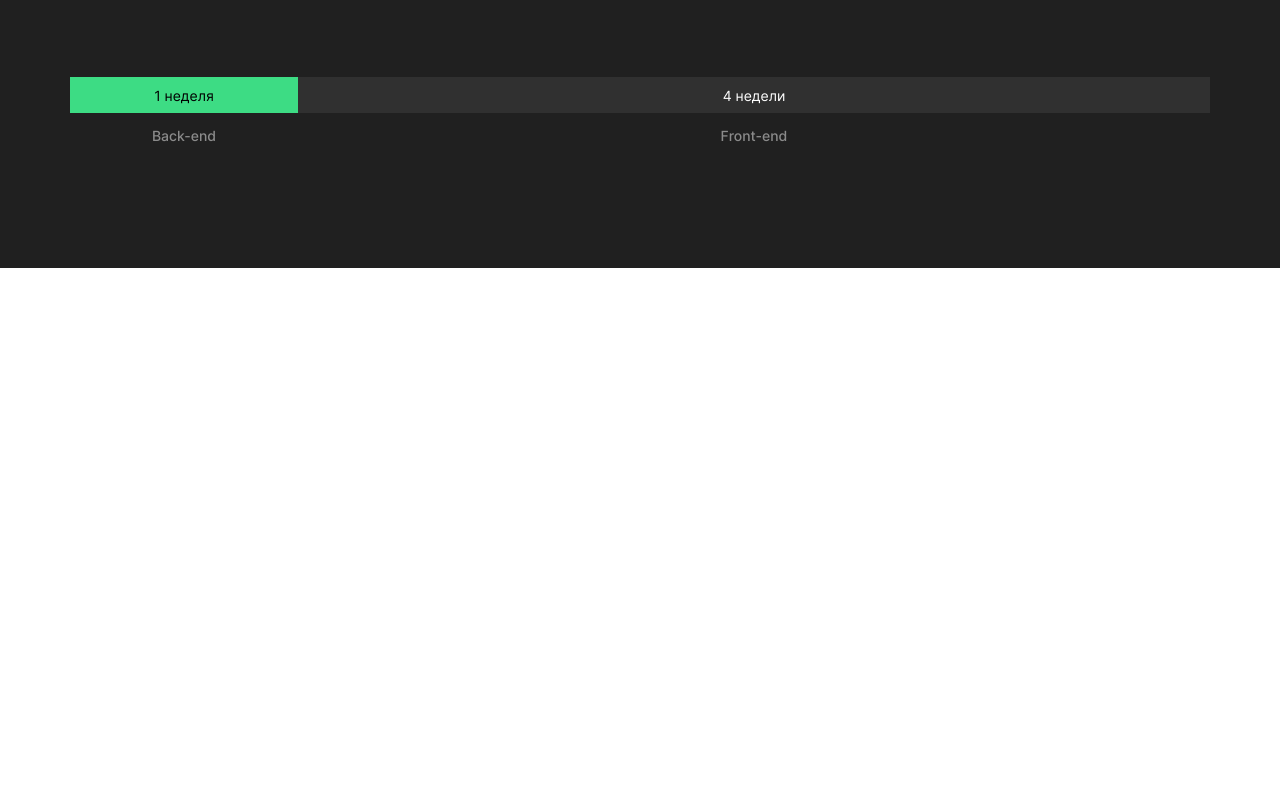
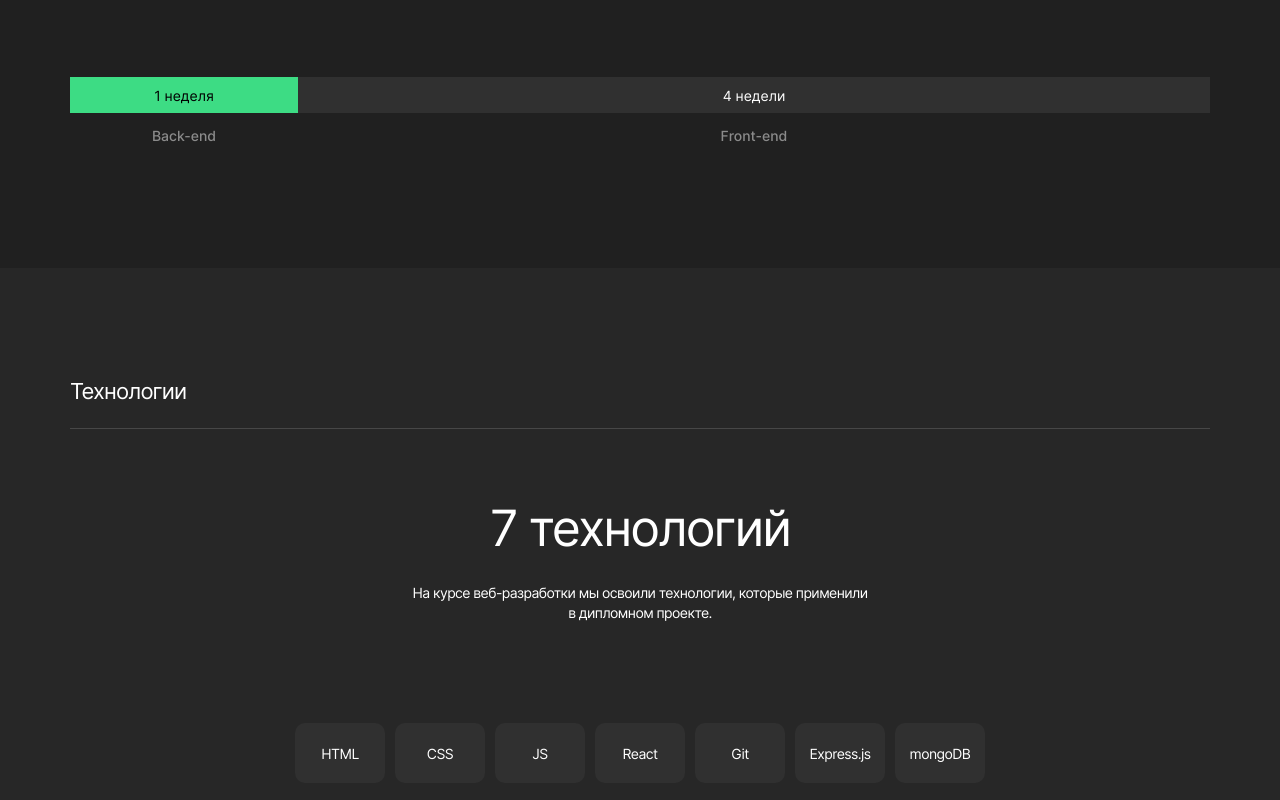
Before and after one commit to irina-tim/movies-explorer-frontend, a React (Create React App) app: page / in a window 1280 px wide. Shown: the part 928-1728 px from the top of the page. Before the commit the page ends 1196 px from the top, so only its background shows below. Built offline with nearby package versions, Linux system fonts and the light colour scheme.

Commit message:
feat: add Techs section

```diff
--- a/src/components/Main/AboutProject/AboutProject.css
+++ b/src/components/Main/AboutProject/AboutProject.css
@@ -3,6 +3,12 @@
     background-color: #202020;
     padding: 110px 0;
     color: white;
+}
+
+.about-project__group {
+    max-width: 1140px;
+    justify-content: space-between;
+    margin: 0 auto;
 }
 
 .about-project__header {
@@ -13,12 +19,6 @@
     width: 100%;
     padding-bottom: 23px;
     margin-bottom: 70px;
-}
-
-.about-project__group {
-    max-width: 1140px;
-    justify-content: space-between;
-    margin: 0 auto;
 }
 
 .about-project__title {
--- a/src/components/Main/Main.js
+++ b/src/components/Main/Main.js
@@ -1,12 +1,14 @@
 import './Main.css';
 import Promo from "./Promo/Promo";
 import AboutProject from "./AboutProject/AboutProject";
+import Techs from "./Techs/Techs";
 
 function Main() {
     return (
       <main className="content">
         <Promo />
         <AboutProject />
+        <Techs />
       </main>
     );
   }
--- /dev/null
+++ b/src/components/Main/Techs/Techs.css
@@ -0,0 +1,60 @@
+.techs {
+    width: 100%;
+    background-color: #272727;
+    padding: 110px 0;
+    color: white;
+}
+
+.techs__group {
+    max-width: 1140px;
+    justify-content: space-between;
+    margin: 0 auto;
+    display: flex;
+    flex-direction: column;
+    align-items: center;
+}
+
+.techs__header {
+    border-bottom: 1px solid rgba(84, 84, 84, 0.7);
+    font: 400 22px/27px "Inter", Arial, sans-serif;
+    letter-spacing: -0.04em;
+    margin: 0;
+    width: 100%;
+    padding-bottom: 23px;
+    margin-bottom: 70px;
+}
+
+.techs__title {
+    font: 400 50px/58px "Inter", Arial, sans-serif;
+    letter-spacing: -0.04em;
+    margin: 0 0 26px;
+}
+
+.techs__subtitle {
+    font: 400 14px/20px "Inter", Arial, sans-serif;
+    letter-spacing: -0.04em;
+    margin: 0 0 100px;
+    text-align: center;
+    max-width: 460px;
+}
+
+.techs__list {
+    display: flex;
+    gap: 10px;
+    margin: 0;
+    padding: 0;
+    justify-content: center;
+}
+
+.techs__list-item {
+    list-style: none;
+    width: 90px;
+    height: 60px;
+    background-color: #303030;
+    display: flex;
+    align-items: center;
+    justify-content: center;
+    border-radius: 10px;
+    letter-spacing: -0.04em;
+    font: 400 14px/17px "Inter", Arial, sans-serif;
+}
--- /dev/null
+++ b/src/components/Main/Techs/Techs.js
@@ -0,0 +1,25 @@
+import './Techs.css';
+
+function Techs() {
+  return (
+    <section className="techs">
+      <div className="techs__group">
+        <h2 className="techs__header">Технологии</h2>
+        <h2 className="techs__title">7 технологий</h2>
+        <h2 className="techs__subtitle">На курсе веб-разработки мы освоили технологии, которые применили в дипломном проекте.</h2>
+        <ul className="techs__list">
+          <li className="techs__list-item">HTML</li>
+          <li className="techs__list-item">CSS</li>
+          <li className="techs__list-item">JS</li>
+          <li className="techs__list-item">React</li>
+          <li className="techs__list-item">Git</li>
+          <li className="techs__list-item">Express.js</li>
+          <li className="techs__list-item">mongoDB</li>
+        </ul>
+      </div>
+
+    </section>
+  );
+}
+
+export default Techs;
```
